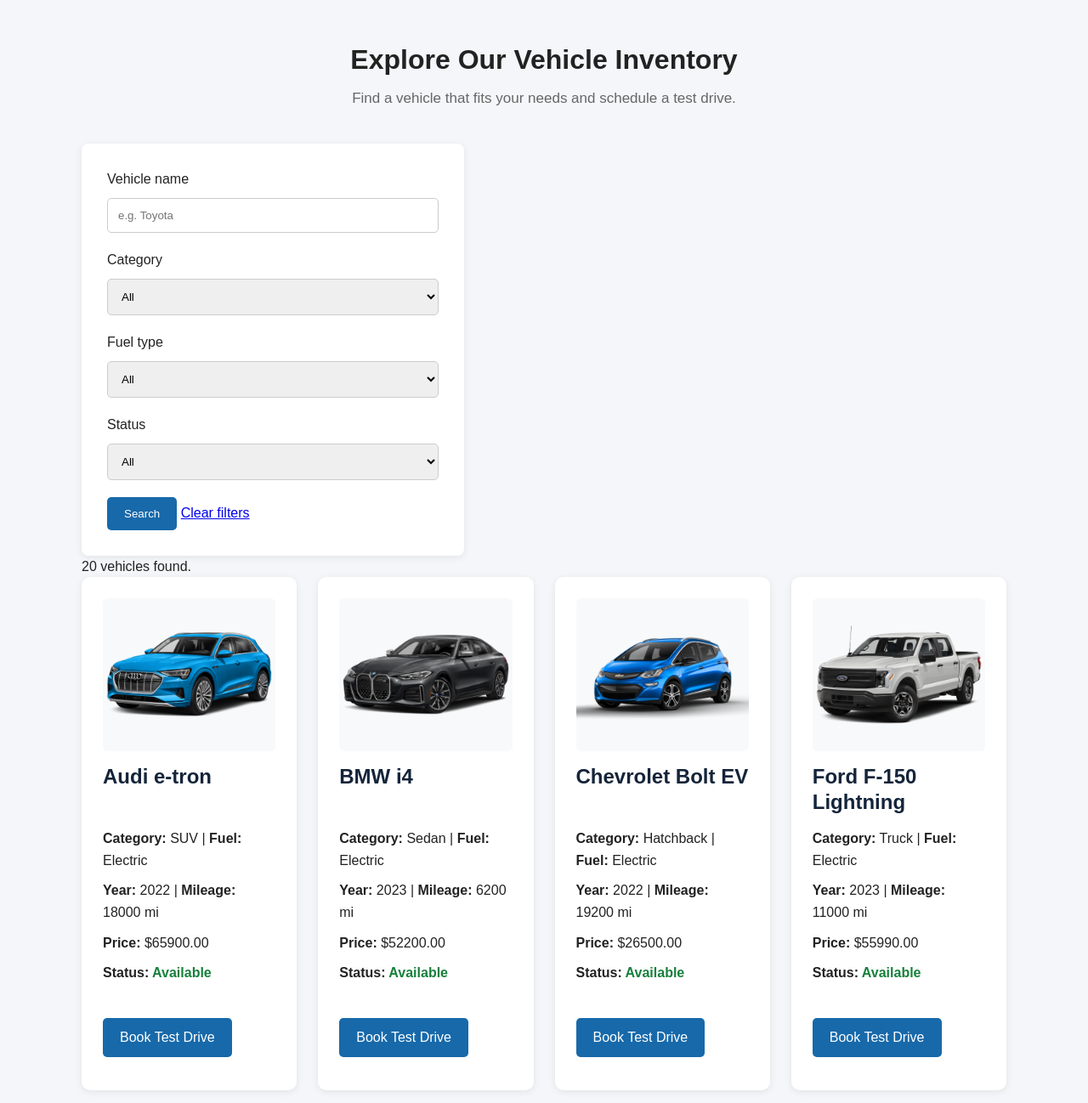
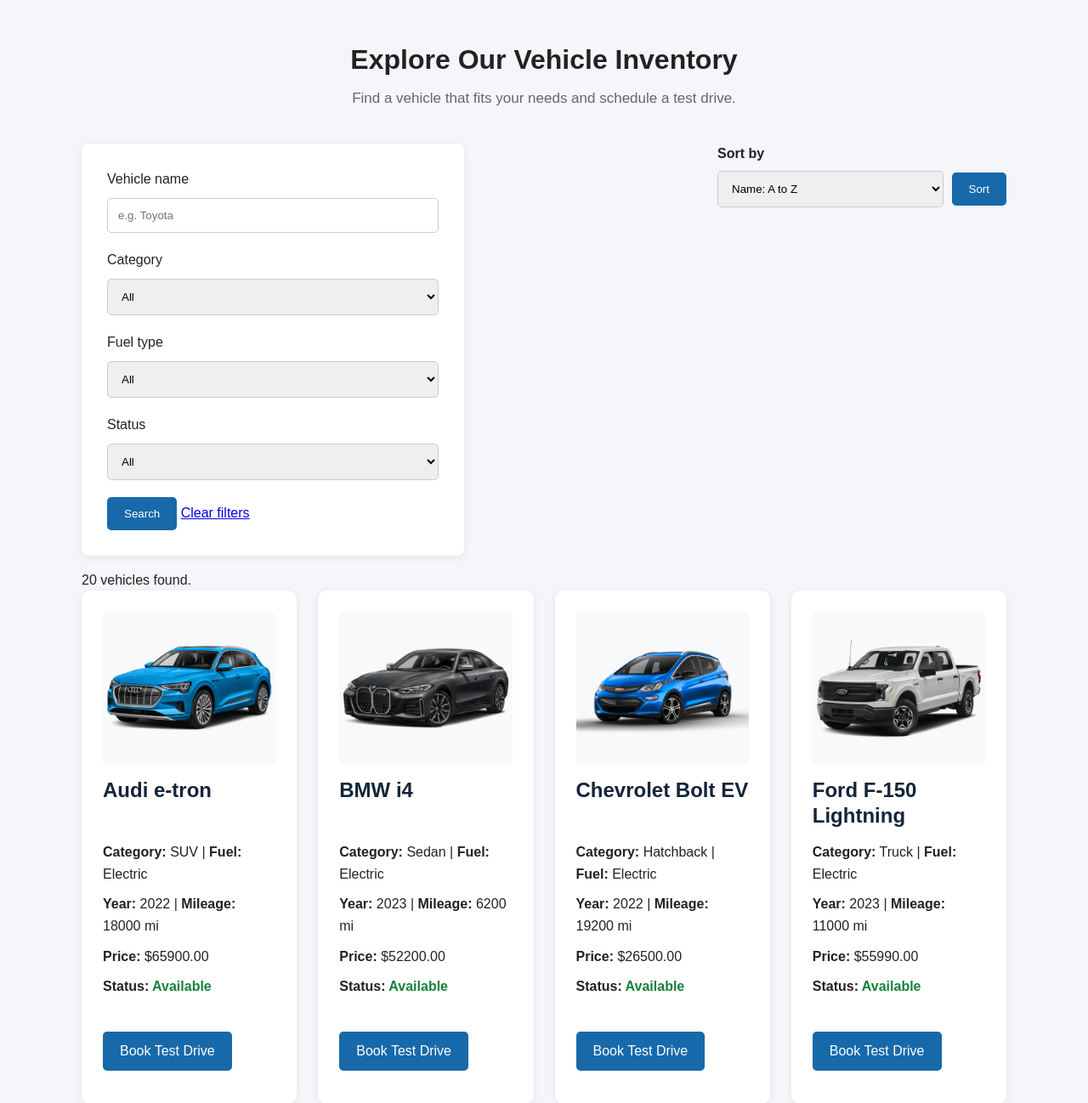
Before and after one commit to Dakotapax42/autodrive-project, a Flask app: page /cars in a window 1280 px wide. Shown: the part 78-1376 px from the top of the page at 85% size. Run offline with Flask 3, Linux system fonts and the light colour scheme; data comes from the database, SQL or seed files in the repository.

Commit message:
Add vehicle sorting by price mileage year and name

```diff
--- a/inventory.py
+++ b/inventory.py
@@ -68,7 +68,25 @@ def cars():
             query += f" AND {column} = ?"
             parameters.append(value)
 
-    query += " ORDER BY modelName COLLATE NOCASE, carID"
+        # Only allow these predefined sorting options.
+    sort_options = {
+        "name_asc": "modelName COLLATE NOCASE ASC, carID",
+        "name_desc": "modelName COLLATE NOCASE DESC, carID",
+        "price_asc": "price IS NULL, price ASC, carID",
+        "price_desc": "price IS NULL, price DESC, carID",
+        "mileage_asc": "mileage IS NULL, mileage ASC, carID",
+        "mileage_desc": "mileage IS NULL, mileage DESC, carID",
+        "year_desc": "year IS NULL, year DESC, carID",
+        "year_asc": "year IS NULL, year ASC, carID",
+    }
+
+    sort = request.args.get("sort", "name_asc")
+
+    # Fall back to alphabetical order for an invalid option.
+    if sort not in sort_options:
+        sort = "name_asc"
+
+    query += " ORDER BY " + sort_options[sort]
 
     with closing(get_db()) as conn:
         car_list = conn.execute(query, parameters).fetchall()
@@ -99,6 +117,7 @@ def cars():
         search=search,
         filters=filters,
         choices=choices,
+        sort=sort,
     )
 
 
--- a/static/css/style.css
+++ b/static/css/style.css
@@ -780,3 +780,64 @@ a.calendar-day:hover {
 .car-info > .unavailable-button {
     margin-bottom: 14px;
 }
+
+/* Filters on the left; sorting at the bottom right */
+.inventory-controls {
+    display: flex;
+    justify-content: space-between;
+    align-items: flex-start;
+    gap: 24px;
+    margin-bottom: 16px;
+}
+
+.inventory-controls .inventory-filter-form {
+    flex: 0 1 450px;
+    width: 100%;
+    min-width: 0;
+}
+
+.inventory-sort {
+    flex: 0 1 340px;
+    min-width: 0;
+}
+
+.inventory-sort > label {
+    display: block;
+    margin-bottom: 8px;
+    font-weight: bold;
+}
+
+.inventory-sort-row {
+    display: flex;
+    align-items: center;
+    gap: 10px;
+}
+
+.inventory-sort-row select {
+    flex: 1;
+    min-width: 0;
+    width: auto;
+    margin: 0;
+}
+
+.inventory-sort-row button {
+    flex-shrink: 0;
+}
+
+/* Stack the controls on smaller screens */
+@media (max-width: 768px) {
+    .inventory-controls {
+        flex-direction: column;
+        align-items: stretch;
+    }
+
+    .inventory-controls .inventory-filter-form {
+        flex: none;
+        max-width: none;
+    }
+
+    .inventory-sort {
+        flex: none;
+        width: 100%;
+    }
+}
--- a/templates/cars.html
+++ b/templates/cars.html
@@ -13,7 +13,13 @@
     <p role="status">{{ message }}</p>
 {% endfor %}
 
-<form method="get" action="{{ url_for('inventory.cars') }}">
+<div class="inventory-controls">
+    <form
+        id="inventory-filter-form"
+        class="inventory-filter-form"
+        method="get"
+        action="{{ url_for('inventory.cars') }}"
+    >
     <label>
         Vehicle name
         <input
@@ -51,7 +57,46 @@
     <a href="{{ url_for('inventory.cars') }}">
         Clear filters
     </a>
-</form>
+
+    </form>
+
+    <div class="inventory-sort">
+        <label for="inventory-sort-select">Sort by</label>
+
+        <div class="inventory-sort-row">
+            <select
+                id="inventory-sort-select"
+                name="sort"
+                form="inventory-filter-form"
+            >
+                {% for value, label in [
+                    ('name_asc', 'Name: A to Z'),
+                    ('name_desc', 'Name: Z to A'),
+                    ('price_asc', 'Price: Low to High'),
+                    ('price_desc', 'Price: High to Low'),
+                    ('mileage_asc', 'Mileage: Low to High'),
+                    ('mileage_desc', 'Mileage: High to Low'),
+                    ('year_desc', 'Year: Newest First'),
+                    ('year_asc', 'Year: Oldest First')
+                ] %}
+                    <option
+                        value="{{ value }}"
+                        {% if sort == value %}selected{% endif %}
+                    >
+                        {{ label }}
+                    </option>
+                {% endfor %}
+            </select>
+
+            <button
+                type="submit"
+                form="inventory-filter-form"
+            >
+                Sort
+            </button>
+        </div>
+    </div>
+</div>
 
 <p>
     {{ cars|length }}
```
